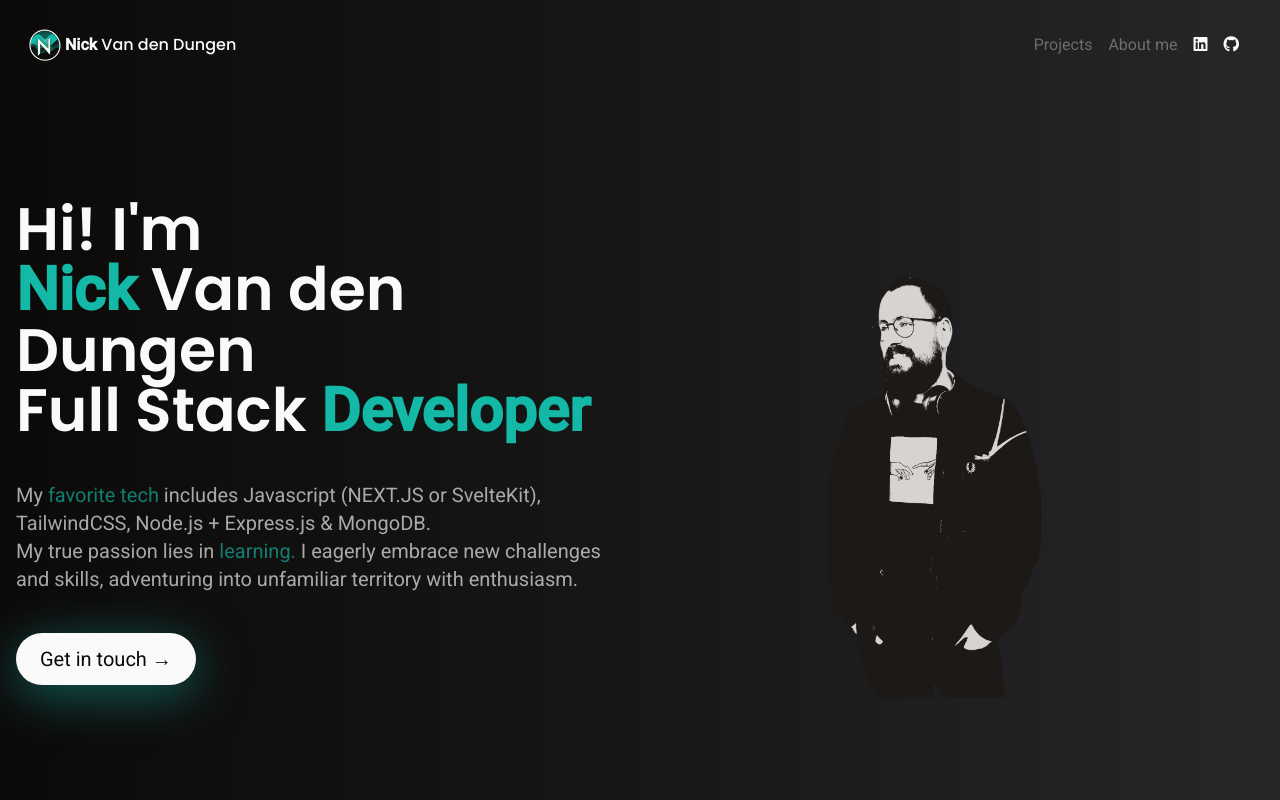
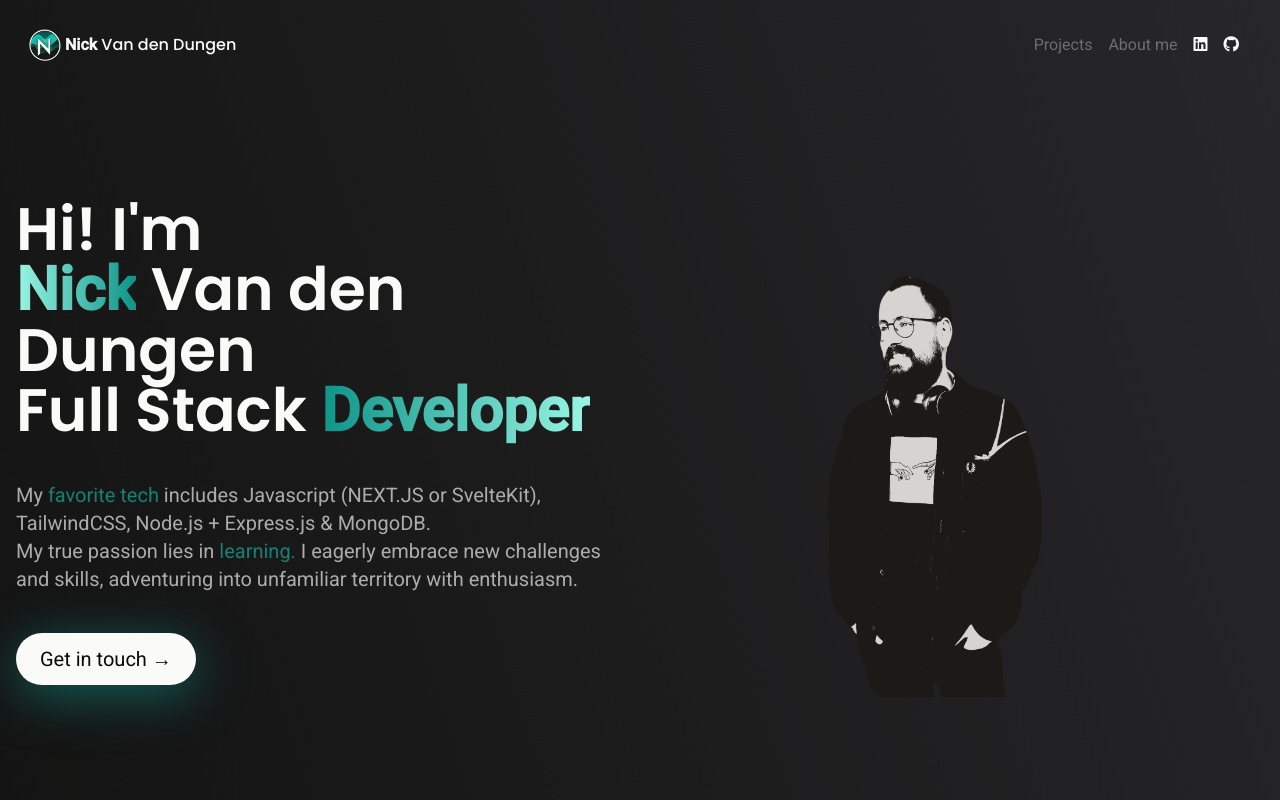
Before and after one commit to Nicktvdd/portfolio, a SvelteKit app: page / in a window 1280 px wide. Shown: the top 800 px of the page. Built offline with nearby package versions, Linux system fonts and the light colour scheme; what tailwindcss-animated would draw is missing.

Commit message:
gradients

```diff
--- a/src/app.html
+++ b/src/app.html
@@ -16,7 +16,7 @@
 	%sveltekit.head%
 </head>
 
-<body data-sveltekit-preload-data="hover" class="bg-gradient-to-r from-stone-950 via-neutral-900 to-zinc-800 text-stone-50 relative">
+<body data-sveltekit-preload-data="hover" class="bg-gradient-to-tr from-stone-950 via-neutral-900 to-zinc-800 text-stone-50 relative">
 	<div style="display: contents" class="relative z-[1]">%sveltekit.body%</div>
 
 </body>
--- a/src/components/Main.svelte
+++ b/src/components/Main.svelte
@@ -35,9 +35,9 @@
       class="flex flex-col lg:justify-center text-center lg:text-left gap-6 md:gap-8 lg:gap-10"
     >
       <h2 class="font-semibold text-4xl sm:text-5xl md:text-6xl animate-fade-left animate-ease-linear">
-        Hi! I'm <br /><span class="poppins text-teal-500">Nick</span> Van den
+        Hi! I'm <br /><span class="poppins bg-clip-text text-transparent bg-gradient-to-r from-teal-200 to-teal-600">Nick</span> Van den
         Dungen<br />Full Stack
-        <span class="poppins text-teal-500">Developer</span>
+        <span class="poppins bg-clip-text text-transparent bg-gradient-to-r from-teal-600 to-teal-200">Developer</span>
       </h2>
       <p class="text-base sm:text-lg md:text-xl animate-fade-right animate-ease-linear">
         My <span class="text-teal-500">favorite tech</span> includes Javascript (NEXT.JS
@@ -221,4 +221,5 @@
       <p>Scroll to see more &rarr;</p>
     </div>
   </section>
+
 </main>
```
